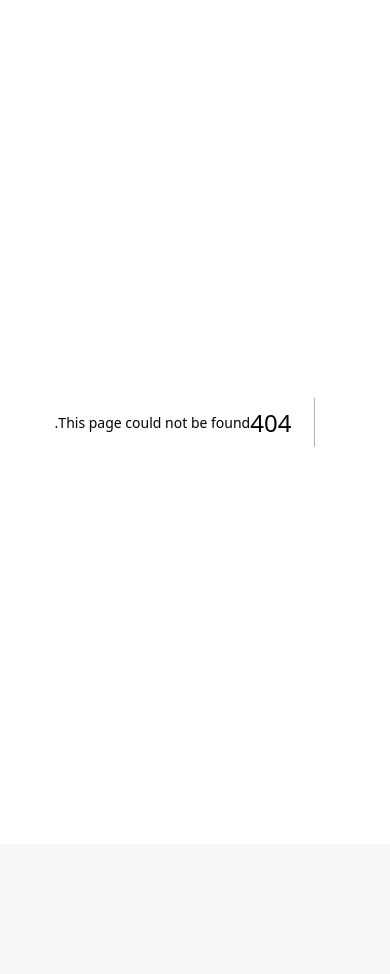
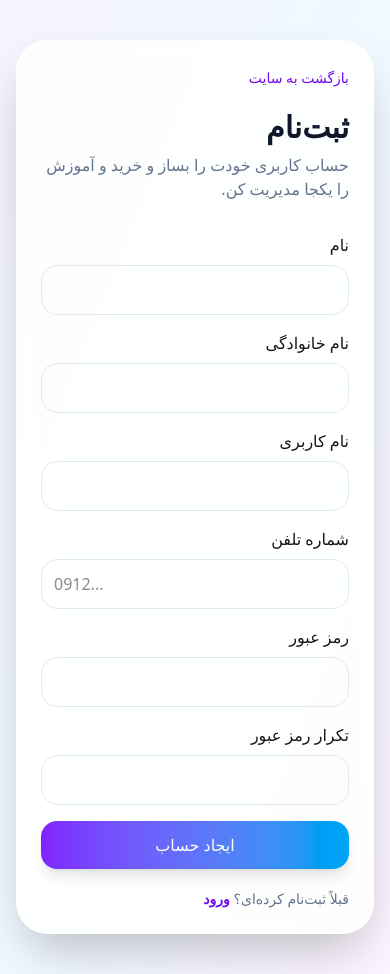
Before and after one commit to amiraliwq/amiralinasda, a Next.js app: page /signup in a window 390 px wide. Before the commit this address had no page. Before the commit the page ends 844 px from the top, so only its background shows below. Built offline with nearby package versions, Linux system fonts and the light colour scheme.

Commit message:
feat: add Persian phone signup page

```diff
--- /dev/null
+++ b/app/signup/page.tsx
@@ -0,0 +1,50 @@
+"use client";
+import { useState } from "react";
+import { useRouter } from "next/navigation";
+import Link from "next/link";
+import { createClient } from "../../lib/supabase/client";
+
+export default function SignupPage() {
+  const [form,setForm]=useState({firstName:"",lastName:"",username:"",phone:"",password:"",confirm:""});
+  const [error,setError]=useState("");
+  const [busy,setBusy]=useState(false);
+  const router=useRouter();
+  const set=(k:string,v:string)=>setForm(x=>({...x,[k]:v}));
+  async function submit(e:React.FormEvent){
+    e.preventDefault(); setError("");
+    if(form.password.length<8) return setError("رمز عبور باید حداقل ۸ کاراکتر باشد.");
+    if(form.password!==form.confirm) return setError("تکرار رمز عبور یکسان نیست.");
+    const phone=form.phone.startsWith("+")?form.phone:form.phone.startsWith("0")?"+98"+form.phone.slice(1):"+98"+form.phone;
+    setBusy(true);
+    const supabase=createClient();
+    const {data,error:authError}=await supabase.auth.signUp({phone,password:form.password});
+    if(authError){setError(authError.message);setBusy(false);return;}
+    if(data.user){
+      const {error:profileError}=await supabase.from("profiles").upsert(
+        {id:data.user.id,first_name:form.firstName,last_name:form.lastName,
+         full_name:(form.firstName+" "+form.lastName).trim(),username:form.username,phone},
+        {onConflict:"id"}
+      );
+      if(profileError){setError(profileError.message);setBusy(false);return;}
+    }
+    router.push("/login"); setBusy(false);
+  }
+  return <main dir="rtl" className="min-h-screen bg-gradient-to-br from-violet-50 via-sky-50 to-fuchsia-50 px-4 py-10">
+    <div className="mx-auto max-w-2xl rounded-[2rem] border border-white/70 bg-white/90 p-6 shadow-2xl backdrop-blur sm:p-10">
+      <Link href="/" className="text-sm text-violet-700">بازگشت به سایت</Link>
+      <h1 className="mt-5 text-3xl font-black text-slate-900">ثبت‌نام</h1>
+      <p className="mt-2 text-slate-500">حساب کاربری خودت را بساز و خرید و آموزش را یکجا مدیریت کن.</p>
+      <form onSubmit={submit} className="mt-8 grid gap-4 sm:grid-cols-2">
+        <label>نام<input required className="mt-2 w-full rounded-2xl border border-slate-200 p-3" value={form.firstName} onChange={e=>set("firstName",e.target.value)}/></label>
+        <label>نام خانوادگی<input required className="mt-2 w-full rounded-2xl border border-slate-200 p-3" value={form.lastName} onChange={e=>set("lastName",e.target.value)}/></label>
+        <label>نام کاربری<input required minLength={3} className="mt-2 w-full rounded-2xl border border-slate-200 p-3" dir="ltr" value={form.username} onChange={e=>set("username",e.target.value)}/></label>
+        <label>شماره تلفن<input required className="mt-2 w-full rounded-2xl border border-slate-200 p-3" dir="ltr" placeholder="0912..." value={form.phone} onChange={e=>set("phone",e.target.value)}/></label>
+        <label>رمز عبور<input required type="password" minLength={8} className="mt-2 w-full rounded-2xl border border-slate-200 p-3" dir="ltr" value={form.password} onChange={e=>set("password",e.target.value)}/></label>
+        <label>تکرار رمز عبور<input required type="password" className="mt-2 w-full rounded-2xl border border-slate-200 p-3" dir="ltr" value={form.confirm} onChange={e=>set("confirm",e.target.value)}/></label>
+        {error&&<div className="sm:col-span-2 rounded-2xl bg-red-50 p-3 text-sm text-red-700">{error}</div>}
+        <button disabled={busy} className="sm:col-span-2 rounded-2xl bg-gradient-to-r from-violet-600 to-sky-500 p-3 font-bold text-white shadow-lg">{busy?"در حال ثبت‌نام...":"ایجاد حساب"}</button>
+      </form>
+      <p className="mt-5 text-sm text-slate-500">قبلاً ثبت‌نام کرده‌ای؟ <Link href="/login" className="font-bold text-violet-700">ورود</Link></p>
+    </div>
+  </main>
+}
```
